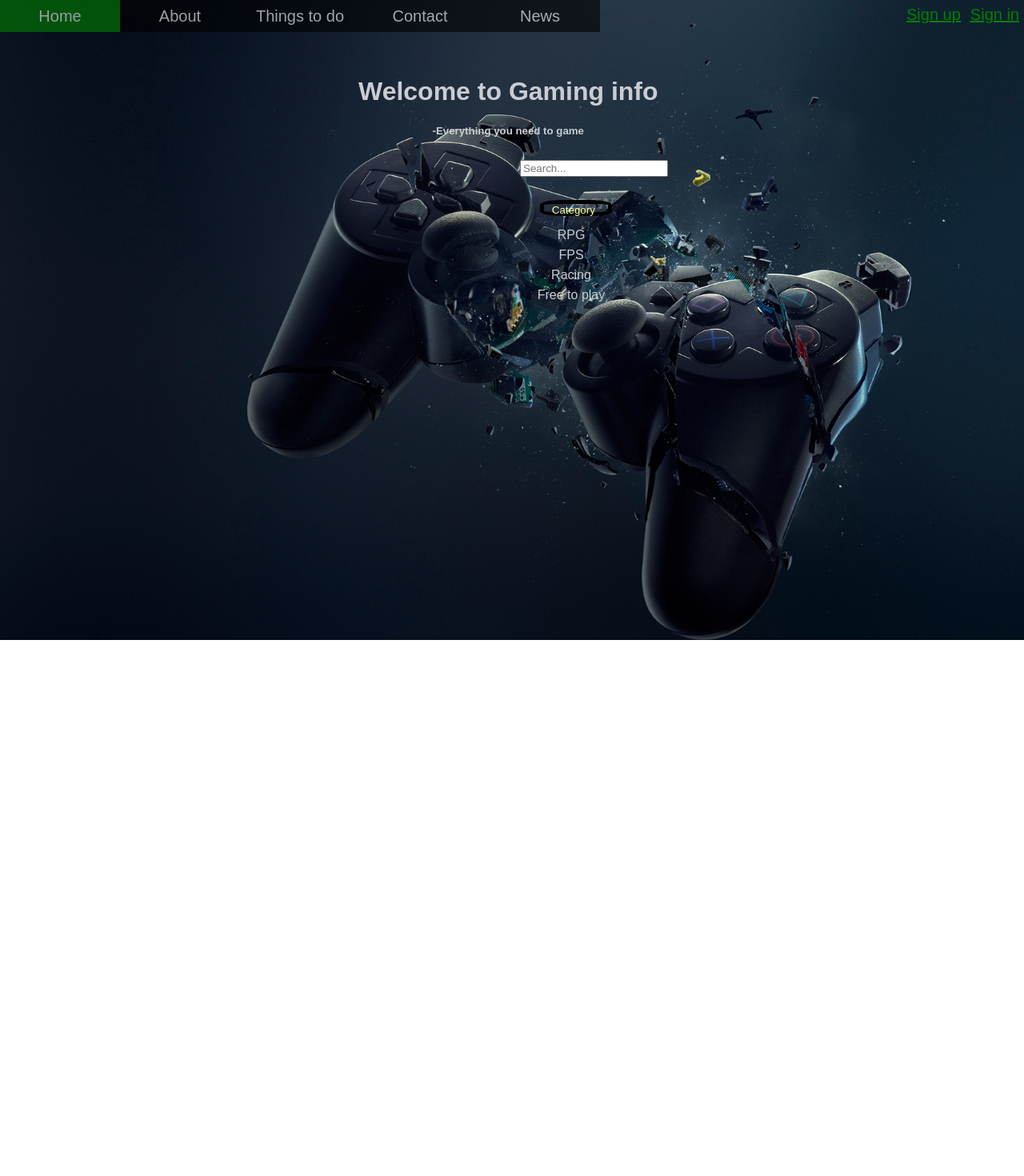
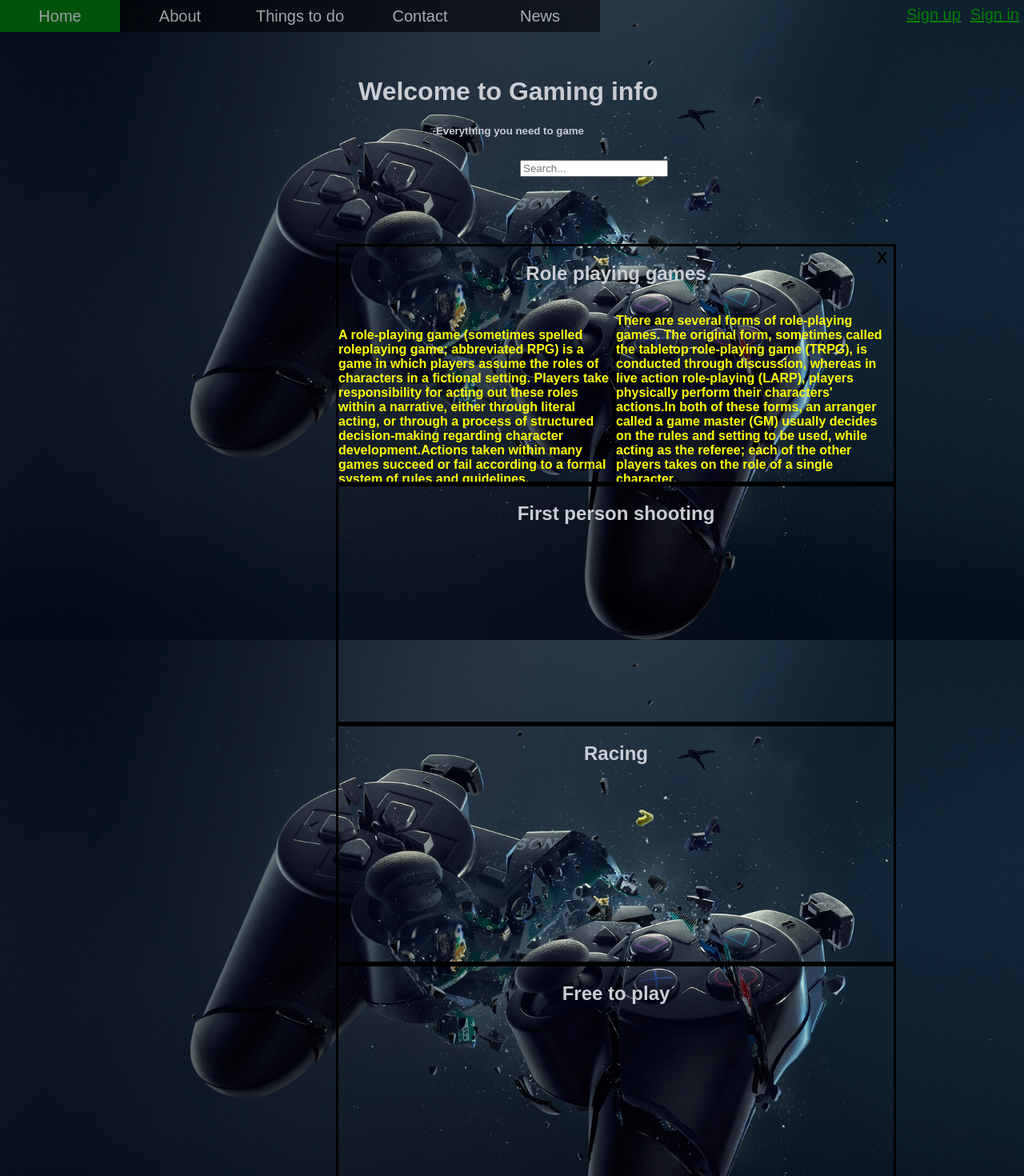
Before and after one commit to suseendran93/gamester, a React (Create React App) app: page / in a window 1280 px wide. Shown: the top 1470 px of the page at 80% size. Before the commit the page ends 800 px from the top, so only its background shows below. Built offline with nearby package versions, Linux system fonts and the light colour scheme.

Commit message:
categoryRevamp
categoryRevamp

```diff
--- a/src/components/Category.js
+++ b/src/components/Category.js
@@ -1,66 +1,81 @@
 import React, {Component} from 'react';
-import '../styles/Category.css';
+import '../styles/Gameinfo.css';
+import Category from './Category';
 
+class Gameinfo extends Component{
+    constructor(){
+        super();
+        this.showInfo = this.showInfo.bind(this);
+    }
 
-class Category extends Component{
-    constructor(){
-		super();
-		this.showGames = this.showGames.bind(this);
-		this.hideInfo = this.hideInfo.bind(this);
-		var flag=false;
+    // findList(){
+    //     this.props.sendPram
+    // }
 
-	}
+    // hideInfo(){
 
+    //     		document.getElementById("close").style.display='none';
+    //     		document.getElementById("RPG").style.display='none';
+    //     		document.getElementById("FPS").style.display='none';
+    //     		document.getElementById("Racing").style.display='none';
+    //     		document.getElementById("Free to play").style.display='none';
+    //     	}
+     showInfo(){
 
-hideInfo(){
+        // Category.hideInfo();
+        document.getElementById("close").style.display='block';
+        var text = this.children[0].innerText;
 
-		document.getElementById("close").style.display='none';
-		document.getElementById("RPG").style.display='none';
-		document.getElementById("FPS").style.display='none';
-		document.getElementById("Racing").style.display='none';
-		document.getElementById("Free to play").style.display='none';
-	}
+        if(text=="RPG"){
+            document.getElementById("RPG").style.display='block';
+            Category.showGames();
 
-	 showGames(){
+        }
 
-		var games=document.querySelectorAll('.drop li');
-		if(this.flag==false){
-			this.hideInfo();
-			for (var i = 0; i < games.length; i++) {
-				games[i].style.display='block';
-			}
-			this.flag=true;
-		}
-		else{
+        else if(text=="FPS"){
+            document.getElementById("FPS").style.display='block';
+            Category.showGames();
 
-			for (var i = 0; i < games.length; i++) {
-				games[i].style.display='none';
-			}
+        }
+        else if(text=="Racing"){
+            document.getElementById("Racing").style.display='block';
+            Category.showGames();
 
-			this.flag=false;
+        }
+        else if(text=="Free to play"){
+            document.getElementById("Free to play").style.display='block';
+            Category.showGames();
 
-		}
-	}
+        }
 
-render(){
-
-    return(
-
-        <div className="custom-dropdown">
-		<button className="drop-btn" onClick={this.showGames}>Category</button>
-		<span>
-			<ul className="drop">
-				<li><a>RPG</a></li>
-				<li><a>FPS</a></li>
-				<li><a>Racing</a></li>
-				<li><a>Free to play</a></li>
-
-			</ul>
-		</span>
-	</div>
-
-	    );
+    }
+    render(){
+        return(
+            <div className="gameInfo">
+                {this.props.sendPram}
+        <div id="close" class="close-content displayNone">
+        <button  type="button" onclick="hideInfo()">X</button>
+        </div>
+        <div id="RPG" class="gameCategory displayNone">
+            <h2>Role playing games</h2>
+            <p>A role-playing game (sometimes spelled roleplaying game; abbreviated RPG) is a game in which players assume the roles of characters in a fictional setting. Players take responsibility for acting out these roles within a narrative, either through literal acting, or through a process of structured decision-making regarding character development.Actions taken within many games succeed or fail according to a formal system of rules and guidelines.
+            </p>
+            <p>There are several forms of role-playing games. The original form, sometimes called the tabletop role-playing game (TRPG), is conducted through discussion, whereas in live action role-playing (LARP), players physically perform their characters' actions.In both of these forms, an arranger called a game master (GM) usually decides on the rules and setting to be used, while acting as the referee; each of the other players takes on the role of a single character.
+            </p>
+            <p>Several varieties of RPG also exist in electronic media, such as multiplayer text-based Multi-User Dungeons (MUDs) and their graphics-based successors, massively multiplayer online role-playing games (MMORPGs). Role-playing games also include single-player role-playing video games in which players control a character, or team of characters, who undertake(s) quests, and may include player capabilities that advance using statistical mechanics. These electronic games sometimes share settings and rules with tabletop RPGs, but emphasize character advancement more than collaborative storytelling.</p>
+            <p>This type of game is well-established, so some RPG-related game forms, such as trading/collectible card games (CCGs) and wargames, may not be included under the definition. Some amount of role-playing activity may be present in such games, but it is not the primary focus.The term role-playing game is also sometimes used to describe games involving roleplay simulation and exercises used in teaching, training, and academic research.</p>
+            </div>
+        <div id="FPS" class="gameCategory displayNone">
+            <h2>First person shooting</h2>
+        </div>
+        <div id="Racing" class="gameCategory displayNone">
+            <h2>Racing</h2>
+        </div>
+        <div id="Free to play" class="gameCategory displayNone">
+            <h2>Free to play</h2>
+        </div>
+        </div>
+        );
+    }
 }
-}
-
-export default Category;
+export default Gameinfo;
```
